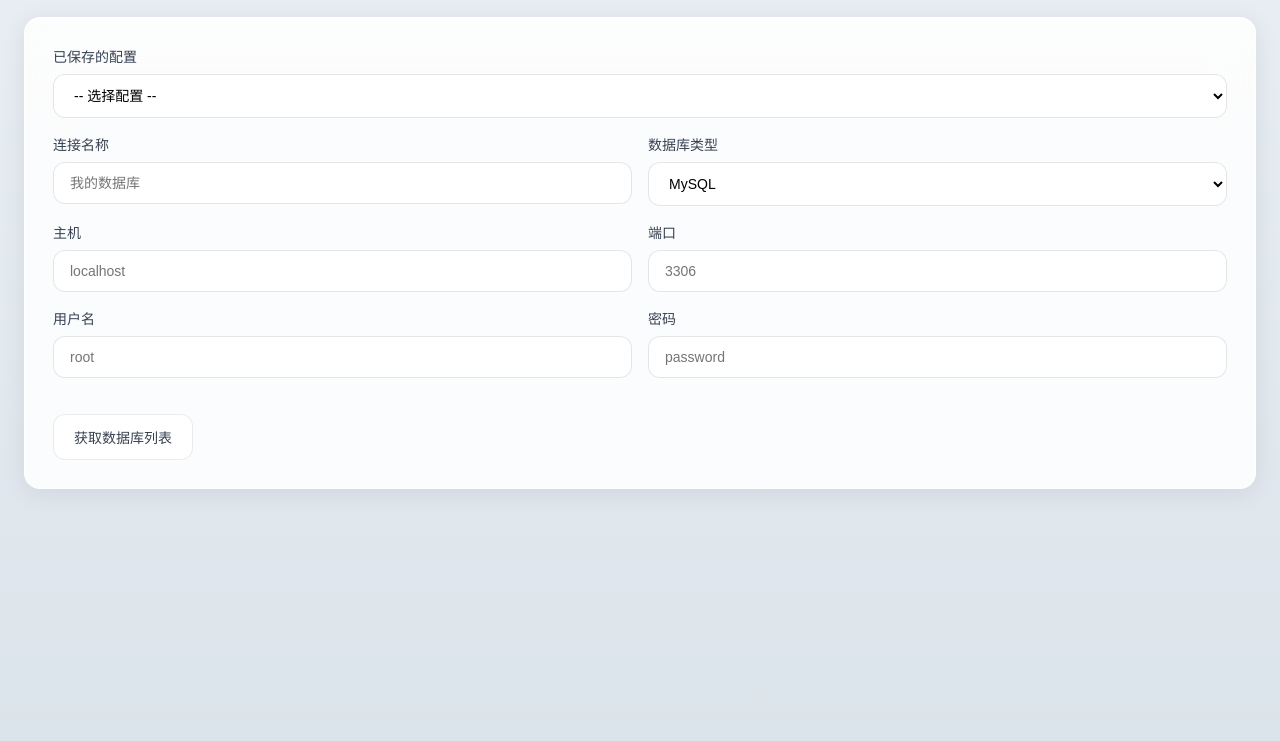
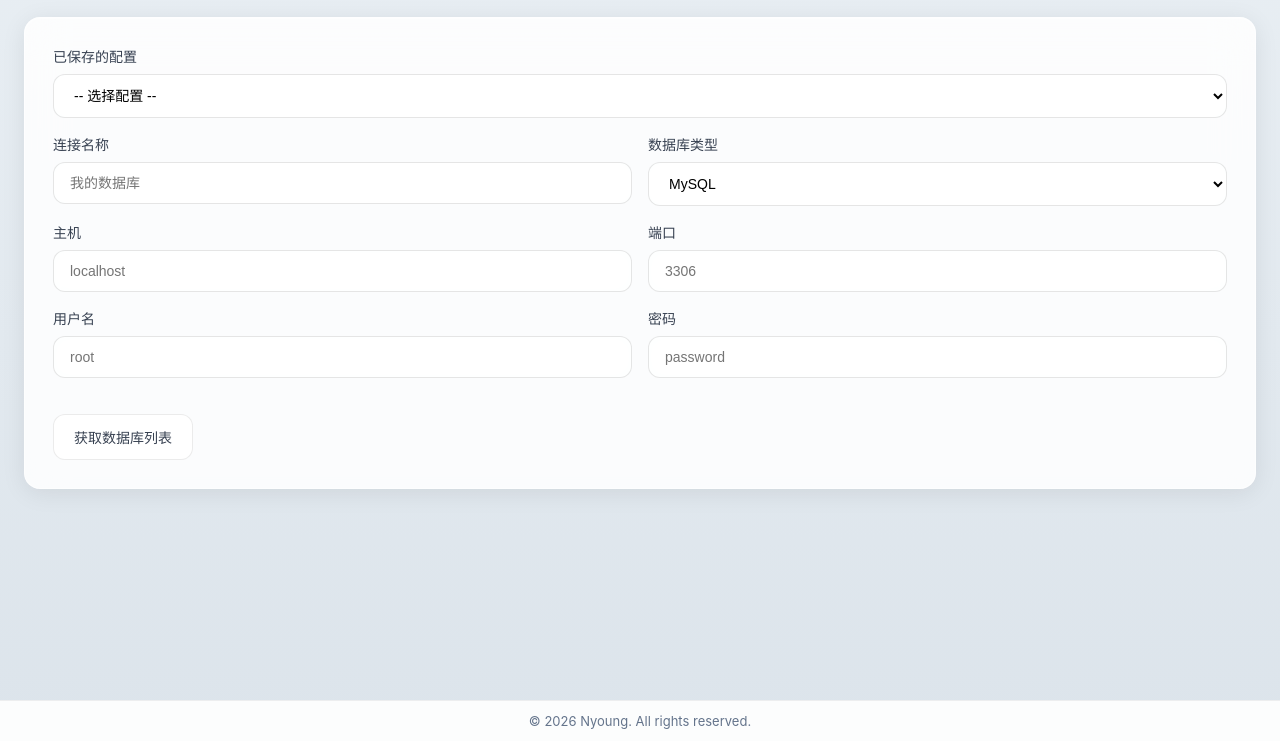
Before and after one commit to nyoungo/activiti_tools, a website: page src/public/index.html in a window 1280 px wide. Shown: the part 59-800 px from the top of the page. Drawn offline with Linux system fonts and the light colour scheme; no server answers.

Commit message:
feat: 设计 Activiti 6.0.0 维护工具
Co-authored-by: traeagent <traeagent@users.noreply.github.com>

```diff
--- a/src/public/css/style.css
+++ b/src/public/css/style.css
@@ -21,6 +21,7 @@ body {
     flex: 1;
     overflow: auto;
     padding: 24px;
+    padding-bottom: 60px; /* 为footer留出空间 */
 }
 
 .page {
@@ -692,3 +693,22 @@ code {
 .modal-body .button-group {
     margin-top: 16px;
 }
+
+/* 版权信息样式 */
+.footer {
+    position: fixed;
+    bottom: 0;
+    left: 0;
+    right: 0;
+    padding: 12px 24px;
+    background: rgba(255, 255, 255, 0.9);
+    backdrop-filter: blur(20px);
+    border-top: 1px solid rgba(0, 0, 0, 0.06);
+    text-align: center;
+    font-size: 13px;
+    color: #64748b;
+}
+
+.footer p {
+    margin: 0;
+}
--- a/src/public/index.html
+++ b/src/public/index.html
@@ -248,5 +248,10 @@
     </div>
 
     <script src="js/app.js"></script>
+
+    <!-- 版权信息 -->
+    <footer class="footer">
+        <p>© 2026 Nyoung. All rights reserved.</p>
+    </footer>
 </body>
 </html>
```
